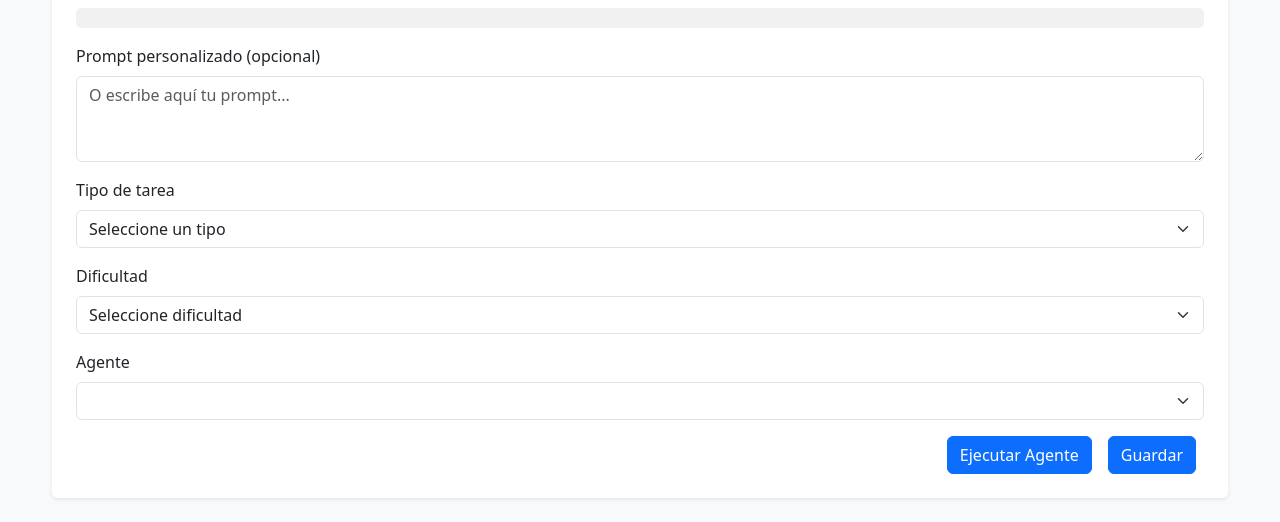
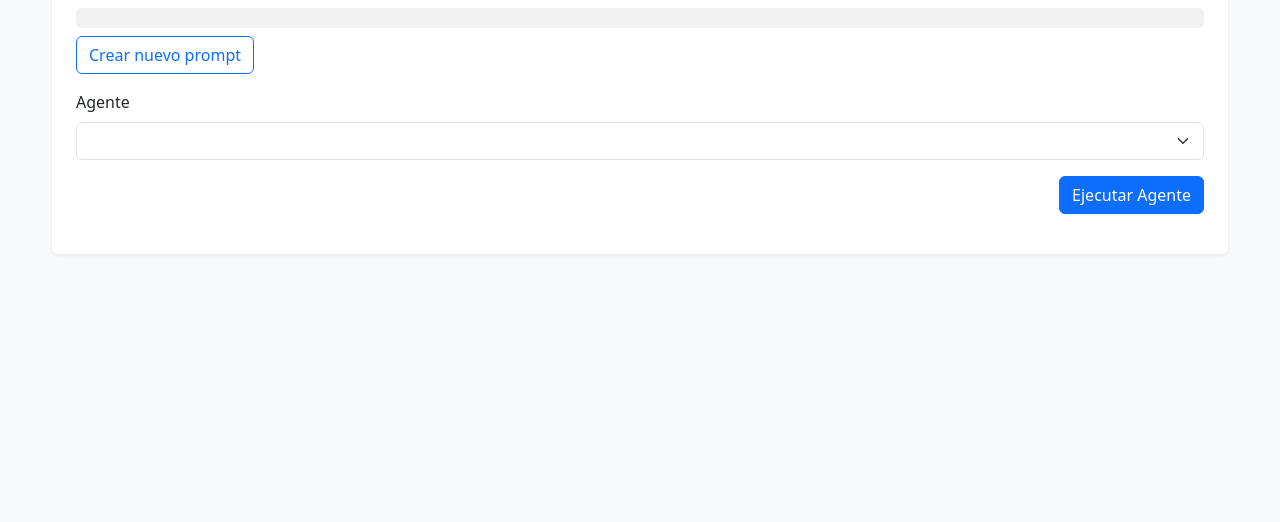
Before and after one commit to CarlosIvars/TFM, a Django app: page / in a window 1280 px wide. Shown: the part 566-1088 px from the top of the page. After the commit the page ends 821 px from the top, so only its background shows below. Run offline with Django 4.2, Linux system fonts and the light colour scheme; tables that the repository leaves empty hold one stand-in row (values such as "Sample post"); lists and menus that the app fills with data are empty; some libraries are stand-ins or nearby versions.

Commit message:
new front

```diff
--- a/templates/benchmark_app/home.html
+++ b/templates/benchmark_app/home.html
@@ -66,14 +66,35 @@
         <label for="preguntaSelect" class="form-label">Prompt disponible</label>
         <select class="form-select" id="preguntaSelect"></select>
         <div id="promptPreview" class="mt-2"></div>
+        <button class="btn btn-outline-primary mt-2" onclick="abrirModalPrompt()">Crear nuevo prompt</button>
       </div>
 
       <div class="mb-3">
-        <label for="customPrompt" class="form-label">Prompt personalizado (opcional)</label>
-        <textarea class="form-control" id="customPrompt" rows="3" placeholder="O escribe aquí tu prompt..."></textarea>
+        <label for="agenteSelect" class="form-label">Agente</label>
+        <select class="form-select" id="agenteSelect"></select>
       </div>
 
-      <!-- Nuevos desplegables para Tipo y Dificultad -->
+      <div class="mb-3 text-end">
+        <button class="btn btn-primary" onclick="runAgent()">Ejecutar Agente</button>
+      </div>
+    </div>
+
+    <!-- MODAL: Crear nuevo prompt -->
+    <div class="modal fade" id="nuevoPromptModal" tabindex="-1" aria-hidden="true">
+      <div class="modal-dialog modal-lg">
+        <div class="modal-content">
+          <div class="modal-header">
+            <h5 class="modal-title">Nuevo Prompt Personalizado</h5>
+            <button type="button" class="btn-close" data-bs-dismiss="modal" aria-label="Cerrar"></button>
+          </div>
+          <div class="modal-body">
+            <div class="mb-3">
+              <strong id="contextoSeleccionado"></strong>
+            </div>
+            <div class="mb-3">
+              <label for="customPrompt" class="form-label">Prompt personalizado</label>
+              <textarea class="form-control" id="customPrompt" rows="3" placeholder="Escribe aquí tu prompt..."></textarea>
+            </div>
             <div class="mb-3">
               <label for="tipoSelect" class="form-label">Tipo de tarea</label>
               <select id="tipoSelect" class="form-select">
@@ -87,23 +108,21 @@
               </select>
             </div>
             <div class="mb-3">
-        <label for="dificultadSelect" class="form-label">Dificultad</label>
-        <select id="dificultadSelect" class="form-select">
-          <option disabled selected value="">Seleccione dificultad</option>
-          <option value="facil">Fácil</option>
-          <option value="media">Media</option>
-          <option value="dificil">Difícil</option>
-        </select>
+              <label class="form-label">Dificultad</label>
+              <div class="btn-group w-100" role="group" id="dificultadToggle">
+                <input type="radio" class="btn-check" name="dificultad" id="facil" value="facil" autocomplete="off">
+                <label class="btn btn-outline-primary" for="facil">Fácil</label>
+                <input type="radio" class="btn-check" name="dificultad" id="media" value="media" autocomplete="off">
+                <label class="btn btn-outline-primary" for="media">Media</label>
+                <input type="radio" class="btn-check" name="dificultad" id="dificil" value="dificil" autocomplete="off">
+                <label class="btn btn-outline-primary" for="dificil">Difícil</label>
               </div>
-
-      <div class="mb-3">
-        <label for="agenteSelect" class="form-label">Agente</label>
-        <select class="form-select" id="agenteSelect"></select>
             </div>
-
-      <div class="d-grid gap-2 d-md-flex justify-content-md-end">
-        <button class="btn btn-primary me-md-2" onclick="runAgent()">Ejecutar Agente</button>
-        <button class="btn btn-primary me-md-2" id="guardarBtn" onclick="savePrompt()">Guardar</button>
+          </div>
+          <div class="modal-footer">
+            <button class="btn btn-primary" onclick="savePrompt()">Guardar</button>
+          </div>
+        </div>
       </div>
     </div>
 
@@ -141,6 +160,7 @@
     </div>
 
   </div> <!-- /container -->
+
 
   <script>
   // ---------- Helpers de exclusividad ----------
@@ -374,6 +394,24 @@
     }
   }
 
+  function abrirModalPrompt() {
+    const categoria = document.getElementById('categoriaSelect');
+    const caso = document.getElementById('casoSelect');
+    if (!categoria.value || !caso.value) {
+      alert("Debes seleccionar una categoría y un caso de uso antes de crear un nuevo prompt.");
+      return;
+    }
+    const texto = `Categoría: ${categoria.value} \n Caso de uso: ${caso.options[caso.selectedIndex].text}`;
+    document.getElementById('contextoSeleccionado').textContent = texto;
+    new bootstrap.Modal(document.getElementById('nuevoPromptModal')).show();
+  }
+
+  function getSelectedDificultad() {
+      const radios = document.querySelectorAll('#dificultadToggle input[type=radio]');
+      for (const r of radios) if (r.checked) return r.value;
+      return '';
+    }
+
   function getCookie(name) {
     let cookieValue = null;
     document.cookie.split(';').forEach(cookie => {
```
Lines whose indentation alone changed are shown as unchanged.
